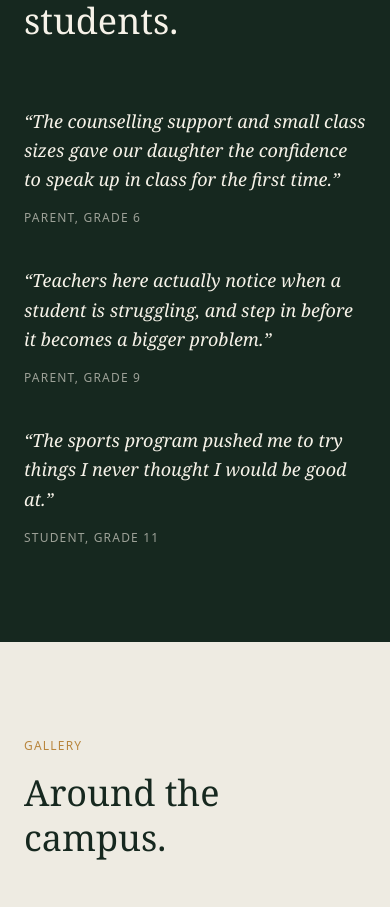
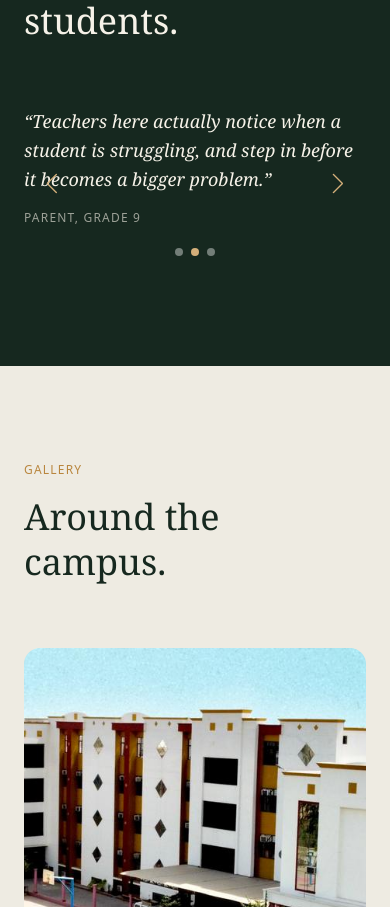
Before and after one commit to Vartika-2102/DETTROIN-INT-Vartika-Website, a React (Vite) app in the folder school-redesign/: page / in a window 390 px wide. Shown: the part 9659-10566 px from the top of the page. Built offline with nearby package versions, Linux system fonts and the light colour scheme.

Commit message:
Enhanced testimonials section and updated project dependencies

```diff
--- a/school-redesign/package.json
+++ b/school-redesign/package.json
@@ -17,7 +17,8 @@
     "react-dom": "^19.2.7",
     "react-icons": "^5.7.0",
     "react-intersection-observer": "^10.1.0",
-    "react-router-dom": "^7.18.1"
+    "react-router-dom": "^7.18.1",
+    "swiper": "^11.2.10"
   },
   "devDependencies": {
     "@eslint/js": "^10.0.1",
--- a/school-redesign/src/Components/Testimonials.jsx
+++ b/school-redesign/src/Components/Testimonials.jsx
@@ -1,3 +1,9 @@
+import { Swiper, SwiperSlide } from 'swiper/react'
+import { Navigation, Pagination, Autoplay } from 'swiper/modules'
+import 'swiper/css'
+import 'swiper/css/navigation'
+import 'swiper/css/pagination'
+
 const testimonials = [
   {
     quote: 'The counselling support and small class sizes gave our daughter the confidence to speak up in class for the first time.',
@@ -25,9 +31,22 @@ export default function Testimonials() {
           Trusted by parents, remembered by students.
         </h2>
 
-        <div className="grid md:grid-cols-3 gap-10">
+        <Swiper
+          modules={[Navigation, Pagination, Autoplay]}
+          spaceBetween={40}
+          slidesPerView={1}
+          navigation
+          pagination={{ clickable: true }}
+          autoplay={{ delay: 5000, disableOnInteraction: false }}
+          breakpoints={{
+            768: { slidesPerView: 2 },
+            1024: { slidesPerView: 3 },
+          }}
+          className="testimonials-swiper pb-14"
+        >
           {testimonials.map((t) => (
-            <div key={t.name}>
+            <SwiperSlide key={t.name}>
+              <div className="h-full">
                 <p className="text-lg font-display italic leading-relaxed mb-4">
                   &ldquo;{t.quote}&rdquo;
                 </p>
@@ -35,10 +54,38 @@ export default function Testimonials() {
                   {t.name}
                 </p>
               </div>
+            </SwiperSlide>
           ))}
+        </Swiper>
+
       </div>
 
-      </div>
+      <style>{`
+        .testimonials-swiper {
+          position: relative;
+        }
+        .testimonials-swiper .swiper-button-next,
+        .testimonials-swiper .swiper-button-prev {
+          color: #d4af7a;
+          width: 36px;
+          height: 36px;
+        }
+        .testimonials-swiper .swiper-button-next::after,
+        .testimonials-swiper .swiper-button-prev::after {
+          font-size: 20px;
+        }
+        .testimonials-swiper .swiper-pagination {
+          position: relative;
+          margin-top: 20px;
+        }
+        .testimonials-swiper .swiper-pagination-bullet {
+          background: rgba(255, 255, 255, 0.4);
+          opacity: 1;
+        }
+        .testimonials-swiper .swiper-pagination-bullet-active {
+          background: #d4af7a;
+        }
+      `}</style>
     </section>
   )
 }
```
Also changed, not shown: 1 other file (tests, documents, lock files or other folders). Lines whose indentation alone changed are shown as unchanged.
